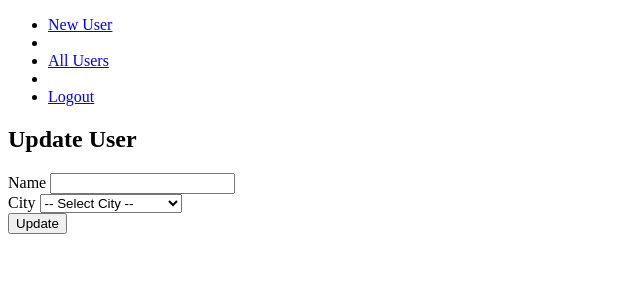
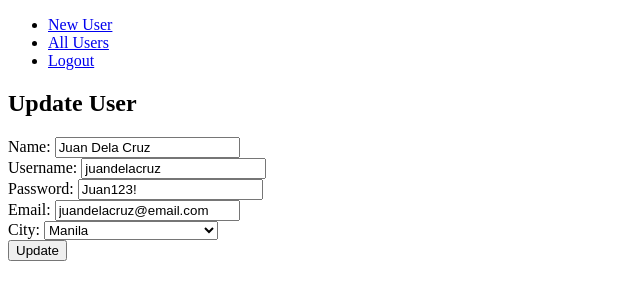
Before and after one commit to featdino/IT-PROGITITAS, a PHP site: page /update_user.php?user_id=1 in a window 1280 px wide. Shown: the top 300 px of the page, without its empty margins (0-640 px from the left). Run offline with PHP 8.4, Linux system fonts and the light colour scheme; data comes from the database, SQL or seed files in the repository; data that the repository does not hold is empty.

Commit message:
working na

```diff
--- a/php/update_user.php
+++ b/php/update_user.php
@@ -6,31 +6,27 @@ require 'db.php';
 $cities_query = "SELECT city_id, city_name FROM city ORDER BY city_name";
 $cities_result = mysqli_query($conn, $cities_query);
 
-// Get user ID from URL
-$user_id = $_GET['id'];
-
-// Fetch user data
-$user_query = "SELECT user_id, name, city_id FROM user WHERE user_id = $user_id";
-$user_result = mysqli_query($conn, $user_query);
-$user = mysqli_fetch_assoc($user_result);
+$user_id = $_GET['user_id'];
+$read = $conn->query("SELECT name,username, password, email, city_id FROM user WHERE user_id = $user_id")->fetch_assoc();
 
 if(isset($_POST['submit'])){
     $name = trim($_POST['name']);
+    $username = trim($_POST['username']);
+    $password = trim($_POST['password']);
+    $email = trim($_POST['email']);
     $city_id = $_POST['city_id'];
 
-    if(!empty($name) && !empty($city_id)){
-        $update = "UPDATE user SET name='$name', city_id='$city_id' WHERE user_id=$user_id";
+    $update= $conn->prepare("UPDATE user SET name=?, username=?, password=?, email=?, city_id= ? WHERE user_id=?");
+    $update->bind_param("ssssii", $name, $username, $password, $email, $city_id, $user_id);
 
-        if(mysqli_query($conn, $update)){
-            echo "<p>User updated successfully!</p>";
-            header("Location: read_user.php");
-            exit();
-        } else {
-            echo "<p>Error: " . $update . "<br>" . mysqli_error($conn) . "</p>";
-        }
-    } else{
-        echo "<p>Please fill in all fields</p>";
+    if($update->execute()){
+        header("Location: read_user.php");
+        exit();
+    }else{
+        echo "Error updating record: " . $conn->error;
     }
+    $update->close();
+
 }
 ?>
 
@@ -45,8 +41,8 @@ if(isset($_POST['submit'])){
     <header>
         <nav>
             <ul>
-            <li><a href="create_user.php">New User</a><li>
-            <li><a href="read_user.php">All Users</a><li>
+            <li><a href="create_user.php">New User</a></li>
+            <li><a href="read_user.php">All Users</a></li>
             <li><a href="logout.php">Logout</a></li>
             </ul>
         </nav>
@@ -54,15 +50,20 @@ if(isset($_POST['submit'])){
     <h2>Update User</h2>
 
     <form method="post" action="">
-        <label for="name">Name</label>
-        <input type="text" id="name" name="name" value="<?php echo htmlspecialchars($user['name']); ?>" required><br>
-
-        <label for="city_id">City</label>
-        <select id="city_id" name="city_id" required>
-            <option value="">-- Select City --</option>
+        <label>Name:</label>
+            <input name="name" required value="<?= htmlspecialchars($read['name'])?>"><br>
+        <label>Username:</label>
+            <input name="username" required value="<?= htmlspecialchars($read['username'])?>"><br>
+        <label>Password:</label>
+            <input name="password" required value="<?= htmlspecialchars($read['password'])?>"><br>
+        <label>Email:</label>
+            <input name="email" required value="<?= htmlspecialchars($read['email'])?>"><br>
+        <label>City:</label>
+            <select name="city_id">
+            <option value="">-- Select City (Optional) --</option>
             <?php while($row = mysqli_fetch_assoc($cities_result)): ?>
-                <option value="<?php echo $row['city_id']; ?>" <?php echo ($row['city_id'] == $user['city_id']) ? 'selected' : ''; ?>>
-                    <?php echo $row['city_name']; ?>
+                <option value="<?= $row['city_id'] ?>" <?= ($row['city_id'] == $read['city_id']) ? 'selected' : '' ?>>
+                    <?= htmlspecialchars($row['city_name']) ?>
                 </option>
             <?php endwhile; ?>
         </select><br>
```
Also changed, not shown: php/create_user.php (+11 -7 lines), php/delete_user.php (+5 -2 lines), php/read_user.php (+5 -5 lines).
